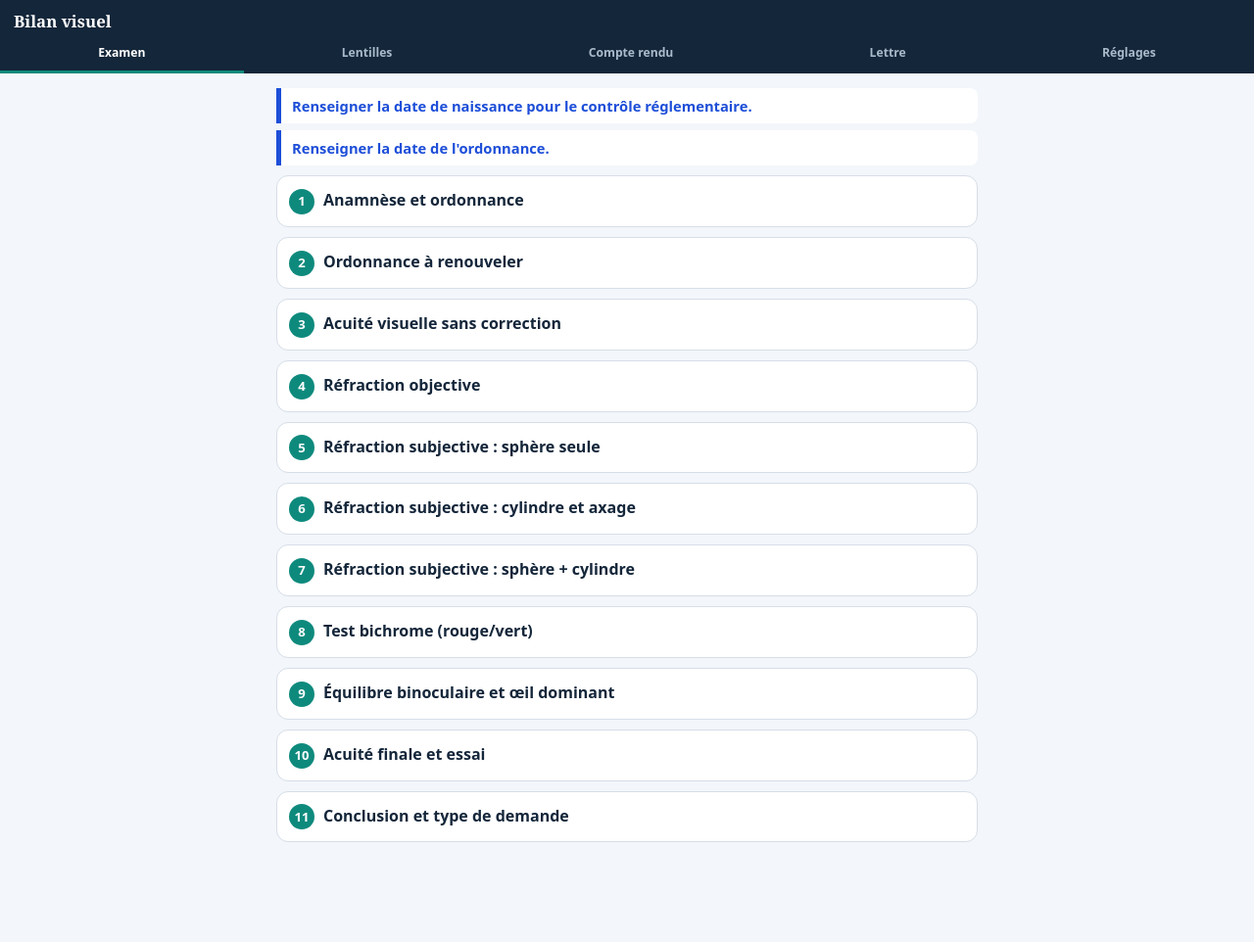
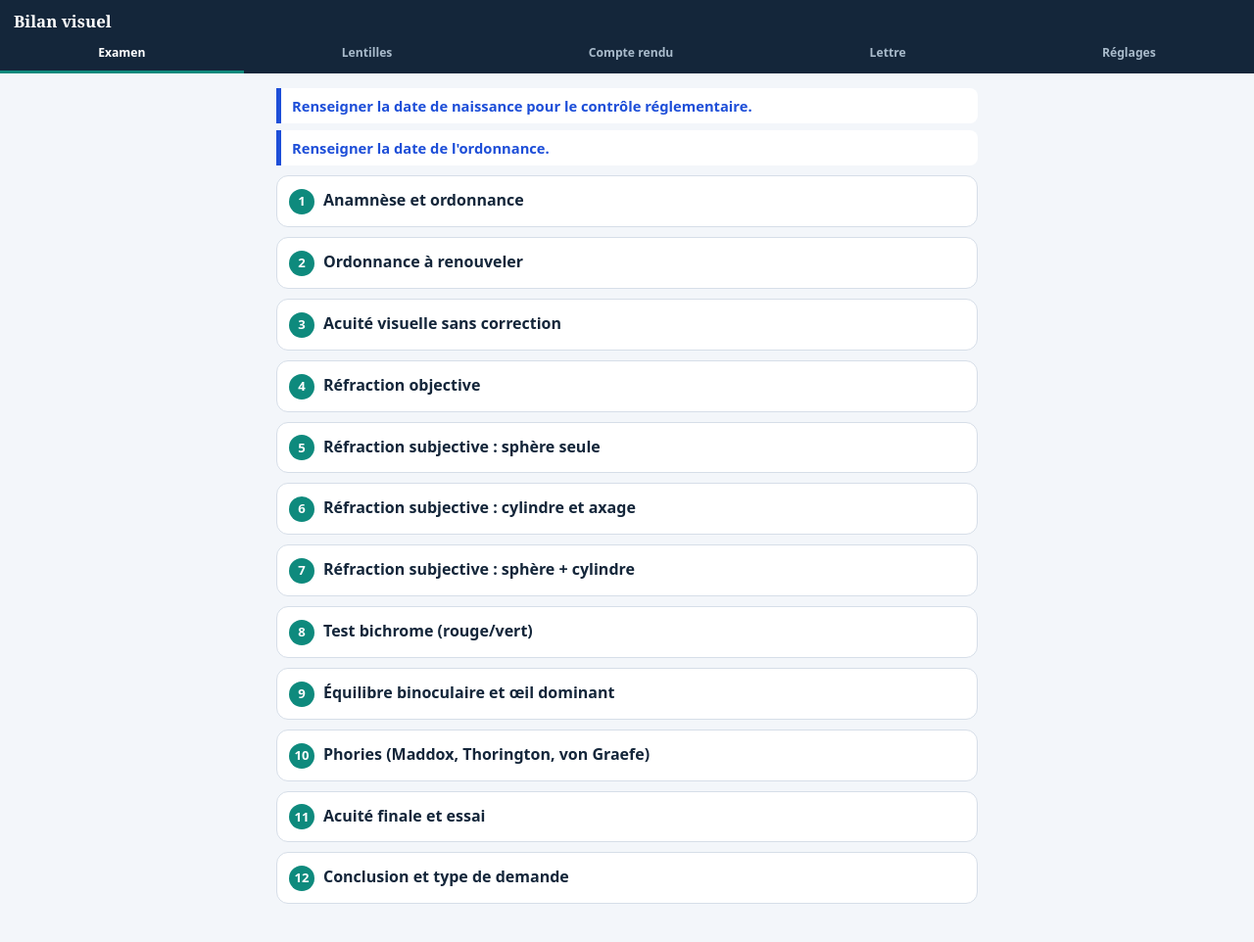
Before and after one commit to beromac/examen-de-vue, a plain HTML site: page index.html in a window 1280 px wide. Shown: the whole page at 98% size. Before the commit the page ends 930 px from the top, so only its background shows below. Drawn offline with Linux system fonts and the light colour scheme.

Commit message:
Add files via upload

```diff
--- a/index.html
+++ b/index.html
@@ -102,7 +102,9 @@ const bestAV=e=>{for(const p of['sc','cyl','sub']){const x=dec(V(`${p}.${e}v`));
 const subAV=()=>E.some(e=>bestAV(e)<0.8);
 const pres=()=>age()>=40||cp("Flou de près");
 const amp=()=>{const b=N('pr.bn'),o=N('pr.od'),d=b>0?b:o>0?o:NaN;return isNaN(d)?NaN:100/d};
-const bin=()=>V('a.bin')=='Inclure systématiquement'||age()<16||["Maux de tête","Fatigue visuelle / écrans","Diplopie ancienne ou intermittente"].some(x=>cp(x))||Math.abs(N('sc.ods')-N('sc.ogs'))>=1||V('eq.res')=='Égalité impossible (dominant favorisé)';
+const phoS=(t,v)=>{v=Math.abs(parseFloat(String(v??'').replace(',','.')));if(isNaN(v)||!t||t=='Orthophorie')return 0;return t=='Ésophorie'?v:-v};
+const phoAbn=()=>{const l=phoS(V('pho.hlt'),V('pho.hlv')),p=phoS(V('pho.hpt'),V('pho.hpv'));return l<-3||l>1||p<-6||p>1||Math.abs(parseFloat(V('pho.vlv')))>=1||Math.abs(parseFloat(V('pho.vpv')))>=1};
+const bin=()=>phoAbn()||V('a.bin')=='Inclure systématiquement'||age()<16||["Maux de tête","Fatigue visuelle / écrans","Diplopie ancienne ou intermittente"].some(x=>cp(x))||Math.abs(N('sc.ods')-N('sc.ogs'))>=1||V('eq.res')=='Égalité impossible (dominant favorisé)';
 const cylNeeded=()=>E.some(e=>['o','l','ord'].some(p=>Math.abs(N(`${p}.${e}c`))>=.25)||N(`sub.${e}v`)<1);
 const always=()=>true,soft=()=>S.lt=='souple';
 const alerts=()=>{const a=[];RF.filter(x=>has('a.c',x)).forEach(x=>a.push(`Signe d'alerte (${x}) : suspendre le protocole et orienter vers un ophtalmologiste, en urgence si le signe est récent.`));if(subAV())a.push("Acuité corrigée < 8/10 : rechercher une cause (trou sténopéique) et orienter si elle persiste.");return a};
@@ -181,6 +183,13 @@ calc:()=>{const a=age();return isNaN(a)?"Renseigner la date de naissance : l'âg
 calc:()=>E.map(e=>{const r=V('bi.'+e);return r=='Rouge'?`${U(e)} : plus net sur le rouge, sphère ajustée de −0,25 D. `:r=='Vert'?`${U(e)} : plus net sur le vert, sphère ajustée de +0,25 D. `:''}).join('')},
 {id:'eq',t:"Équilibre binoculaire et œil dominant",w:always,why:"Évite qu'un œil soit sur-corrigé par rapport à l'autre. La correction reprend celle du bichrome et se met à jour selon le résultat.",how:["Œil dominant : test de Porta (bras tendu, pouce sur une cible lointaine, les deux yeux ouverts, fermer un œil puis l'autre : l'œil pour lequel le pouce reste sur la cible est dominant), contrôle par le trou dans une carte.","Brouiller les deux yeux (+0,75 D environ) en gardant la même ligne d'acuité.","Dissociation prismatique (prisme vertical 3Δ sur un œil) pour voir deux lignes superposées.","Demander quelle ligne est la plus nette ; ajouter +0,25 D sur l'œil de la ligne la plus nette jusqu'à égalité.","Égalité impossible : laisser l'œil dominant légèrement plus net (sphère la moins positive qui garde la meilleure acuité).","Ôter le brouillage, vérifier l'acuité binoculaire.","La correction ci-dessous se met à jour selon le résultat : modifiez-la si besoin."],f:[F('eq.dom','Œil dominant','s',['OD','OG','Pas de dominance nette']),F('eq.res','Résultat','s',['Égalité obtenue','Ajout de +0,25 sur OD','Ajout de +0,25 sur OG','Égalité impossible (dominant favorisé)']),...rx('eq',1)],
 calc:()=>{const d=V('eq.dom'),r=V('eq.res'),a=[];if(d=='OD'||d=='OG')a.push(`Œil dominant : ${d}, à garder le plus net.`);if(r.startsWith('Ajout'))a.push(`${r.slice(9)} : sphère mise à jour automatiquement, revérifier l'acuité.`);if(r.startsWith('Égalité imp'))a.push("Favoriser l'œil dominant, noter l'écart et réaliser le bilan binoculaire.");return a.join(' ')}},
+{id:'pho',t:"Phories (Maddox, Thorington, von Graefe)",w:always,why:"Mesure la déviation latente des yeux sous dissociation, de loin et de près, avec la correction finale.",how:["Correction finale en place, éclairage normal. Loin à 5 m, près à 40 cm.","Maddox : tige devant l'OD, le patient fixe un point lumineux et indique où se place la ligne rouge. Ligne du côté de l'œil testé (à droite pour l'OD) : ésophorie ; du côté opposé : exophorie. Neutraliser avec une barre de prismes jusqu'à ce que la ligne traverse le point.","Thorington : même principe à 40 cm avec la carte graduée : lire la graduation traversée par la ligne.","Von Graefe : prisme vertical dissociant (environ 6Δ) devant un œil, puis prismes horizontaux devant l'autre jusqu'à aligner verticalement les deux images.","Neutralisation : exophorie = prisme base interne (BN) ; ésophorie = prisme base externe (BT) ; hyperphorie = prisme base basse devant l'œil concerné.","Rapport AC/A (méthode du gradient) : refaire la mesure de près avec −1,00 D ajoutée devant les deux yeux."],
+f:[F('pho.m','Méthode utilisée','s',['Maddox','Thorington','Von Graefe','Cover test alterné avec prismes'],1),F('pho.hlt','Horizontale de loin','s',['Orthophorie','Exophorie','Ésophorie']),F('pho.hlv','Horizontale de loin : valeur (Δ)','n'),F('pho.vlt','Verticale de loin','s',['Orthophorie','Hyperphorie OD','Hyperphorie OG']),F('pho.vlv','Verticale de loin : valeur (Δ)','n'),F('pho.hpt','Horizontale de près (40 cm)','s',['Orthophorie','Exophorie','Ésophorie']),F('pho.hpv','Horizontale de près : valeur (Δ)','n'),F('pho.vpt','Verticale de près','s',['Orthophorie','Hyperphorie OD','Hyperphorie OG']),F('pho.vpv','Verticale de près : valeur (Δ)','n'),F('pho.gt','Horizontale de près avec −1,00 D (AC/A)','s',['Orthophorie','Exophorie','Ésophorie']),F('pho.gv','Avec −1,00 D : valeur (Δ)','n'),F('pho.n','Notes','a')],
+calc:()=>{const r=[],jg=(l,s,lo,hi)=>r.push(`${l} : ${s>hi||s<lo?'hors repère':'dans le repère'}.`),l=phoS(V('pho.hlt'),V('pho.hlv')),p=phoS(V('pho.hpt'),V('pho.hpv'));
+if(V('pho.hlt'))jg('Horizontale de loin',l,-3,1);if(V('pho.hpt'))jg('Horizontale de près',p,-6,1);
+[['vlt','vlv','Verticale de loin'],['vpt','vpv','Verticale de près']].forEach(([t,v,lb])=>{const x=Math.abs(parseFloat(String(V('pho.'+v)).replace(',','.')));if(V('pho.'+t)&&!isNaN(x))r.push(`${lb} : ${x>=1?'hors repère (hyperphorie ≥ 1Δ)':'dans le repère'}.`)});
+if(V('pho.gt')&&V('pho.hpt')){const a=phoS(V('pho.gt'),V('pho.gv'))-p;r.push(`Rapport AC/A (gradient) : ${a.toFixed(1)} Δ/D (repère : 3 à 5)${a<3?', bas':a>5?', élevé':''}.`)}
+if(r.length)r.push('Repères indicatifs : loin 1Δ exo ±2, près 3Δ exo ±3, vertical 0. Si hors repère, le bilan des réserves fusionnelles est ajouté.');return r.join(' ')}},
 {id:'ph',t:"Trou sténopéique",w:subAV,why:"Ajouté car l'acuité corrigée est inférieure à 8/10.",how:["Placer le trou devant l'œil testé, aligné sur la pupille.","Acuité qui remonte : défaut optique résiduel. Qui ne remonte pas : suspecter une cause organique.","Noter la valeur et orienter si besoin."],f:E.map(e=>F(`ph.${e}`,U(e)+' AV avec trou','n',0,0,{av:1}))},
 {id:'pr',t:"Presbytie : amplitude d'accommodation",w:pres,why:"Ajouté car âge ≥ 40 ans ou gêne de près. Première estimation de l'addition.",how:["Correction de loin en place, éclairage de lecture, texte fin (Parinaud 2) sur réglette, œil par œil puis binoculaire.","Push-up : approcher le texte depuis 40 cm jusqu'au premier flou persistant, noter la distance en cm.","Push-down (plus fiable chez le presbyte) : partir très près, reculer jusqu'à la première netteté.","Amplitude (D) = 100 ÷ distance en cm, à comparer à la valeur attendue pour l'âge (Hofstetter).","L'addition de départ se déduit en laissant en réserve la moitié ou le tiers de l'amplitude."],f:[F('pr.dw','Distance de travail (cm)','n'),F('pr.od','OD punctum proximum (cm)','n'),F('pr.og','OG punctum proximum (cm)','n'),F('pr.bn','ODG punctum proximum (cm)','n'),F('pr.n','Notes','a')],
 calc:()=>{const a=age(),r=[];if(!isNaN(a)){r.push(`Repère par l'âge (${a} ans) : addition ${fm(addAge(a))} D.`);r.push(`Amplitude attendue : minimum ${Math.max(0,15-.25*a).toFixed(1)} D, moyenne ${Math.max(0,18.5-.3*a).toFixed(1)} D.`)}[['od','OD'],['og','OG'],['bn','Binoculaire']].forEach(([k,l])=>{const d=N('pr.'+k);if(d>0)r.push(`${l} : amplitude ≈ ${(100/d).toFixed(2)} D.`)});const am=amp();if(!isNaN(am)){const dm=100/(N('pr.dw')>0?N('pr.dw'):40);r.push(`Addition de départ : ${fm(q(Math.max(0,dm-am/2)))} D (réserve de la moitié) ou ${fm(q(Math.max(0,dm-2*am/3)))} D (réserve du tiers).`)}return r.join(' ')}},
@@ -194,8 +203,8 @@ calc:()=>{const a=N('pf.pp'),b=N('pf.pr');return isNaN(a+b)?'':`Plage de nettet
 calc:()=>N('bn.rup')>10?"PPC éloigné : suspecter une insuffisance de convergence.":''},
 {id:'bs',t:"Vision binoculaire : fusion et stéréoscopie",w:bin,why:"Vérifie la fusion, la suppression et le relief.",how:["Test de Worth (4 points) avec lunettes rouge devant l'OD et vert devant l'OG, de loin puis de près.","4 points : fusion. 5 points : diplopie. 2 points rouges : suppression OG. 3 points verts : suppression OD.","Stéréoscopie (Lang, Titmus ou Randot) à 40 cm avec la correction de près, lunettes polarisantes.","Noter l'acuité stéréoscopique en secondes d'arc (normale : 60″ ou moins)."],f:[F('bs.wl','Worth de loin','s',['4 points (fusion)','5 points (diplopie)','2 points rouges (suppression OG)','3 points verts (suppression OD)']),F('bs.wp','Worth de près','s',['4 points (fusion)','5 points (diplopie)','2 points rouges (suppression OG)','3 points verts (suppression OD)']),F('bs.t','Test utilisé','s',['Lang','Titmus','Randot']),F('bs.st','Stéréoacuité (secondes d\'arc)','n')],
 calc:()=>N('bs.st')>100?"Stéréoacuité diminuée : rechercher une cause, orienter si absente ou anormale.":''},
-{id:'bp',t:"Vision binoculaire : phories et réserves fusionnelles",w:bin,why:"Chiffre la phorie et vérifie la capacité de compensation (critère de Sheard).",how:["Phories dissociées (Maddox, Thorington ou croix de von Graefe) avec la correction finale, de loin puis de près.","Réserves fusionnelles à la distance symptomatique (souvent 40 cm) : BT pour la convergence, BN pour la divergence.","Augmenter les prismes lentement : flou, rupture (diplopie), puis récupération.","Critère de Sheard : la réserve opposée à la phorie (rupture) doit valoir au moins deux fois la phorie. Exophorie : réserve BT. Ésophorie : réserve BN."],f:[F('bp.tl','Phorie de loin','s',['Orthophorie','Exophorie','Ésophorie']),F('bp.vl','Valeur de loin (Δ)','n'),F('bp.tp','Phorie de près','s',['Orthophorie','Exophorie','Ésophorie']),F('bp.vp','Valeur de près (Δ)','n'),F('bp.btr','BT rupture (Δ)','n'),F('bp.btc','BT récupération (Δ)','n'),F('bp.bnr','BN rupture (Δ)','n'),F('bp.bnc','BN récupération (Δ)','n'),F('bp.n','Notes','a')],
-calc:()=>{const t=V('bp.tp'),v=Math.abs(N('bp.vp'));if(isNaN(v)||!t||t=='Orthophorie')return'';const r=t=='Exophorie'?N('bp.btr'):N('bp.bnr');if(isNaN(r))return'Renseigner la réserve opposée pour appliquer le critère de Sheard.';return r>=2*v?`Critère de Sheard respecté (réserve ${r}Δ ≥ ${2*v}Δ).`:`Critère de Sheard non respecté (réserve ${r}Δ < ${2*v}Δ) : envisager exercices, prisme ou orientation orthoptiste.`}},
+{id:'bp',t:"Vision binoculaire : réserves fusionnelles",w:bin,why:"Vérifie la capacité de compensation de la phorie (critère de Sheard).",how:["Réserves fusionnelles à la distance symptomatique (souvent 40 cm), avec la correction finale : BT pour la convergence, BN pour la divergence.","Augmenter les prismes lentement : flou, rupture (diplopie), puis récupération.","Critère de Sheard : la réserve opposée à la phorie (rupture) doit valoir au moins deux fois la phorie. Exophorie : réserve BT. Ésophorie : réserve BN. La phorie de près est reprise de l'étape précédente."],f:[F('bp.btr','BT rupture (Δ)','n'),F('bp.btc','BT récupération (Δ)','n'),F('bp.bnr','BN rupture (Δ)','n'),F('bp.bnc','BN récupération (Δ)','n'),F('bp.n','Notes','a')],
+calc:()=>{const t=V('pho.hpt'),v=Math.abs(N('pho.hpv'));if(isNaN(v)||!t||t=='Orthophorie')return t?'':'Renseigner la phorie de près (étape Phories) pour appliquer le critère de Sheard.';const r=t=='Exophorie'?N('bp.btr'):N('bp.bnr');if(isNaN(r))return'Renseigner la réserve opposée pour appliquer le critère de Sheard.';return r>=2*v?`Critère de Sheard respecté (réserve ${r}Δ ≥ ${2*v}Δ).`:`Critère de Sheard non respecté (réserve ${r}Δ < ${2*v}Δ) : envisager exercices, prisme ou orientation orthoptiste.`}},
 {id:'bf',t:"Vision binoculaire : flexibilité accommodative",w:bin,why:"Évalue la souplesse de l'accommodation.",how:["Flippers ±2,00 D, cible de lecture à 40 cm.","Compter les cycles complets (+ puis −) pendant 1 minute, œil par œil puis binoculaire.","Repère adulte jeune : environ 8 à 11 cycles par minute.","Difficulté avec les +2,00 : excès d'accommodation. Difficulté avec les −2,00 : insuffisance."],f:[F('bf.od','OD cycles/min','n'),F('bf.og','OG cycles/min','n'),F('bf.bn','ODG cycles/min','n'),F('bf.d','Difficulté','s',['Aucune','Avec les +2,00 (excès)','Avec les −2,00 (insuffisance)'],1)],
 calc:()=>N('bf.bn')<8?"Flexibilité réduite : rechercher un trouble accommodatif.":''},
 {id:'am',t:"Grille d'Amsler",w:()=>age()>=50||cp("Lignes déformées"),why:"Ajoutée car âge ≥ 50 ans ou lignes déformées.",how:["Grille à 30 cm avec la correction de près, un œil occlus.","Fixer le point central, indiquer lignes déformées, manquantes ou floues.","Toute anomalie : orienter vers un ophtalmologiste."],f:E.map(e=>F(`am.${e}`,U(e)+' résultat','s',['Normal','Anomalie']))},
--- a/sw.js
+++ b/sw.js
@@ -1,4 +1,4 @@
-const C='bilan-v11',A=['./','index.html','manifest.json','icon.svg','icon-192.png','icon-512.png'];
+const C='bilan-v12',A=['./','index.html','manifest.json','icon.svg','icon-192.png','icon-512.png'];
 self.addEventListener('install',e=>{e.waitUntil(caches.open(C).then(c=>c.addAll(A)).catch(()=>{}));self.skipWaiting()});
 self.addEventListener('activate',e=>e.waitUntil(caches.keys().then(k=>Promise.all(k.filter(x=>x!==C).map(x=>caches.delete(x)))).then(()=>self.clients.claim())));
 self.addEventListener('fetch',e=>{if(e.request.method!=='GET')return;e.respondWith(fetch(e.request).then(r=>{if(r&&r.ok&&new URL(e.request.url).origin===location.origin){const c=r.clone();caches.open(C).then(x=>x.put(e.request,c))}return r}).catch(()=>caches.match(e.request,{ignoreSearch:true}).then(m=>m||caches.match('./',{ignoreSearch:true}))))});
```
